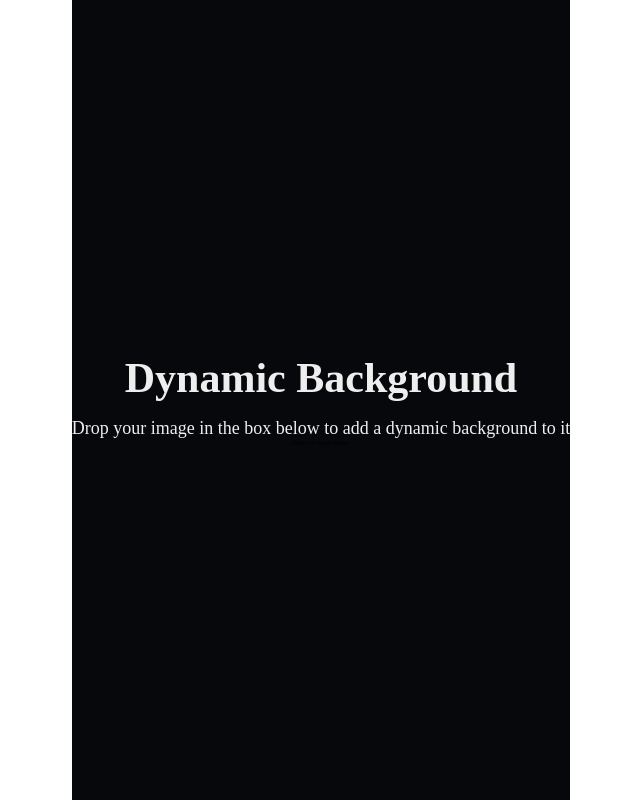
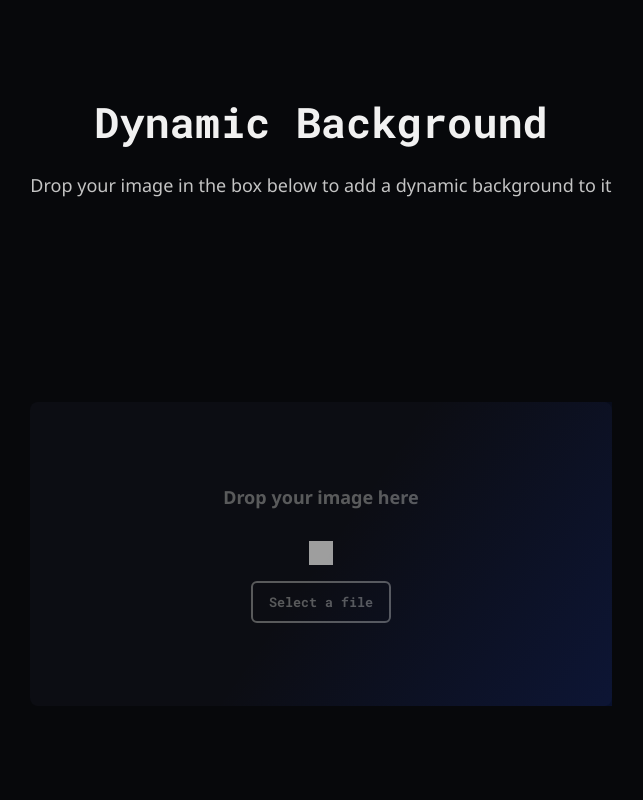
Before and after one commit to Colin-Farkas-Personal/dynamic-background, a Next.js app in the folder dynamic-background-app/: page / in a window 1280 px wide. Shown: the whole page, without its empty margins (319-962 px from the left). Built offline with nearby package versions, Linux system fonts and the light colour scheme; grey boxes are pictures that could not be loaded.

Commit message:
Added initial styling for Home

```diff
--- a/dynamic-background-app/package.json
+++ b/dynamic-background-app/package.json
@@ -13,6 +13,7 @@
     "@types/node": "18.13.0",
     "@types/react": "18.0.28",
     "@types/react-dom": "18.0.10",
+    "classnames": "^2.3.2",
     "next": "13.1.6",
     "react": "18.2.0",
     "react-dom": "18.2.0",
--- a/dynamic-background-app/src/components/DropImageCard.module.scss
+++ b/dynamic-background-app/src/components/DropImageCard.module.scss
@@ -0,0 +1,75 @@
+@use '../styles/_colors' as c;
+
+.card {
+    position: relative;
+
+    display: flex;
+    flex-direction: column;
+    gap: 16px;
+    justify-content: center;
+    align-items: center;
+    max-width: 100%;
+    height: 22rem;
+
+    padding: 4.2rem;
+    border-radius: 0.8rem;
+
+    // border: 2px solid c.$card-border--color;
+    background-color: c.$card-main--background-color;
+    // box-shadow: 0px 0px 150px 60px hsla(216, 95%, 45%, 0.2);
+
+    transition: scale 300ms;
+
+    &::before {
+        pointer-events:none;
+
+        position: absolute;
+        content: "";
+        top: 0;
+        right: 0;
+        bottom: 0;
+        left: 0;
+        background: linear-gradient(125deg, rgba(c.$card-main--background-color, 0) 50%, rgba(18,68,245,.15) 100%);
+    }
+
+    &:hover {
+        cursor: pointer;
+        scale: 1.1;
+
+        background: rgb(252,234,187);
+        background: linear-gradient(95deg, rgba(252,234,187,1) 0%, rgba(248,181,0,1) 100%);
+    }
+
+    &__text {
+        font-size: 18px;
+        font-weight: bold;
+        color: c.$card-main--color;
+    }
+
+    &__icon {
+        width: 24px;
+        height: 24px;
+        color: c.$card-main--color;
+    }
+
+    &__button {
+        outline: none;
+        background: none;
+
+        padding: 1rem 1.6rem;
+        border-radius: 6px;
+        border: 2px solid c.$card-main--color;
+        color: c.$card-main--color;
+        font-weight: bold;
+
+        &:hover {
+            cursor: pointer;
+            border: 2px solid c.$card-main--color--hover;
+            background-color: c.$card-main--color--hover;
+            color: c.$white;
+        }
+        &:active {
+            color: c.$card-main--color;
+        }
+    }
+}
--- a/dynamic-background-app/src/components/DropImageCard.tsx
+++ b/dynamic-background-app/src/components/DropImageCard.tsx
@@ -1,12 +1,18 @@
 import * as React from 'react';
 import { Component } from 'react';
+import file from '@/assets/icons/file.svg';
 
 import styles from './DropImageCard.module.scss'
+import classNames from 'classnames';
 
 function DropImageCard() {
-    return ( <div className={styles['card-container']}>
-        <h2>Drop you image below</h2>
-    </div> );
+    return (
+        <div className={styles.card}>
+            <p className={classNames(styles['card__text'])}>Drop your image here</p>
+            <img src={file} alt="file" className={classNames(styles['card__icon'])}/>
+            <button type='button' className={classNames(styles['card__button'])}>Select a file</button>
+        </div>
+    );
 }
 
 export default DropImageCard;
--- a/dynamic-background-app/src/pages/index.tsx
+++ b/dynamic-background-app/src/pages/index.tsx
@@ -2,26 +2,31 @@ import Head from 'next/head'
 import { Inter } from '@next/font/google'
 import styles from '@/styles/Home.module.scss'
 import DropImageCard from '@/components/DropImageCard'
+import classNames from 'classnames'
 
 const inter = Inter({ subsets: ['latin'] })
 
 export default function Home() {
+
+  const handleCardHover = () => {
+
+  }
   return (
     <>
       <Head>
-        <title>Dynamic Background</title>
-        <meta name="description" content="Generated by create next app" />
+        <title>Dynamic Background | Main </title>
         <meta name="viewport" content="width=device-width, initial-scale=1" />
-        <link rel="icon" href="/favicon.ico" />
       </Head>
-      <main className={styles.main}>
-        <section className={styles['header-container']}>
+      <main className={classNames(styles.home)}>
+        <div className={styles['home__body-section']}>
+        <section className={styles['home__header']}>
           <h1>Dynamic Background</h1>
           <p>Drop your image in the box below to add a dynamic background to it</p>
         </section>
-        <section className={styles['drop-image-card-container']}>
-          <DropImageCard />
+        <section className={styles['home__drop-image-card']}>
+          <DropImageCard/>
         </section>
+        </div>
       </main>
     </>
   )
--- a/dynamic-background-app/src/styles/Home.module.scss
+++ b/dynamic-background-app/src/styles/Home.module.scss
@@ -1,20 +1,32 @@
-@use '_colors.scss';
+@use '_colors.scss' as c;
+@use '_spacing.scss' as s;
 
-.main {
-  display: flex;
-  flex-direction: column;
-  align-items: center;
+.home {
+  position: relative;
+
+  display: grid;
   justify-content: center;
-  justify-self: center;
 
+  width: 100vw;
   height: 100vh;
+  overflow-y: scroll;
 
-  background-color: #07080B;
+  background-color: c.$home--background-color;
+
+
+  & > * {
+    max-width: s.$l;
+    margin: 0 1rem;
+
+    text-align: center;
+
+    @media all and (max-width: s.$ml) {
+    }
+  }
+
+  &__body-section {
+    display: flex;
+    flex-direction: column;
+    justify-content: space-around;
+  }
 }
-
-.header-container {
-  display: flex;
-  flex-direction: column;
-  gap: 16px;
-  align-items: center;
-}
--- a/dynamic-background-app/src/styles/_colors.scss
+++ b/dynamic-background-app/src/styles/_colors.scss
@@ -1,8 +1,22 @@
+// COLORS
+$white: #f1f1f1;
+$grey: #c4c4c4;
+$grey-800: #595A5B;
+$dark: #07080B;
+$dark-100: #191a1f;
+$dark-200: #2a30350c;
+$dark-300: #0c0d13;
+
 // DEFAULT
-$white: #f1f1f1;
-$grey: #eeeeee;
-$dark: #07080B;
+$header--default: $white;
+$subtitle--default: $grey;
+$paragraph--default: $grey;
+$button--default: $white;
 
-$header-default: $grey;
-$paragraph-default: $grey;
-$home-background-color: $dark;
+$home--background-color: $dark;
+
+// PAGES
+$card-main--background-color: $dark-300;
+$card-main--color: $grey-800;
+$card-main--color--hover: rgba($dark-100, 0.2);
+$card-main--border--hover: $dark-200;
--- a/dynamic-background-app/src/styles/_fonts.scss
+++ b/dynamic-background-app/src/styles/_fonts.scss
@@ -1,16 +1,28 @@
 @use '_colors.scss' as _c;
 
 // FONTS
+@import url('https://fonts.googleapis.com/css2?family=Roboto+Mono:wght@400;700&display=swap');
+@import url('https://fonts.googleapis.com/css2?family=Noto+Sans:wght@400;700&display=swap');
 
-
+// TEXTS
 h1 {
     font-size: 42px;
     font-weight: bold;
-    color: _c.$header-default;
+    font-family: 'Roboto Mono', monospace;
+    color: _c.$header--default;
+    margin-bottom: 2.4rem;
 }
 
 p {
     font-size: 18px;
     font-weight: normal;
-    color: _c.$paragraph-default;
+    font-family: 'Noto Sans', sans-serif;
+    color: _c.$paragraph--default;
+    margin-bottom: 1.6rem;
 }
+
+button {
+    font-weight: bold;
+    color: white;
+    font-family: 'Roboto Mono', monospace;
+}
--- a/dynamic-background-app/src/styles/_spacing.scss
+++ b/dynamic-background-app/src/styles/_spacing.scss
@@ -1,7 +1,14 @@
-body, html {
-   min-height: 100vh;
-  }
+// MOBILE SIZES
+$ms: 320px;
+$mm: 375px;
+$ml: 425px;
 
-  .main-container {
-   max-width: 1080px;
-  }
+// TABLET SIZES
+$t: 768px;
+
+// LAPTOP SIZES
+$l: 1024px;
+$ll: 1440px;
+
+// 4K
+$bs: 2560px;
--- a/dynamic-background-app/src/styles/globals.scss
+++ b/dynamic-background-app/src/styles/globals.scss
@@ -1,5 +1,5 @@
 // STYLESHEET RESET
 @use '_reset.scss';
-@use '_fonts.scss' as _f;
-@use '_colors.scss' as _c;
-@use '_spacing.scss' as _s;
+@use '_fonts.scss' as f;
+@use '_colors.scss' as c;
+@use '_spacing.scss' as s;
```
Also changed, not shown: dynamic-background-app/src/pages/generated.tsx (added, +13 -0 lines), dynamic-background-app/src/styles/gradients/gradients.json (added, +14 -0 lines), dynamic-background-app/src/assets/icons/file.svg (added), 1 other file (tests, documents, lock files or other folders).
